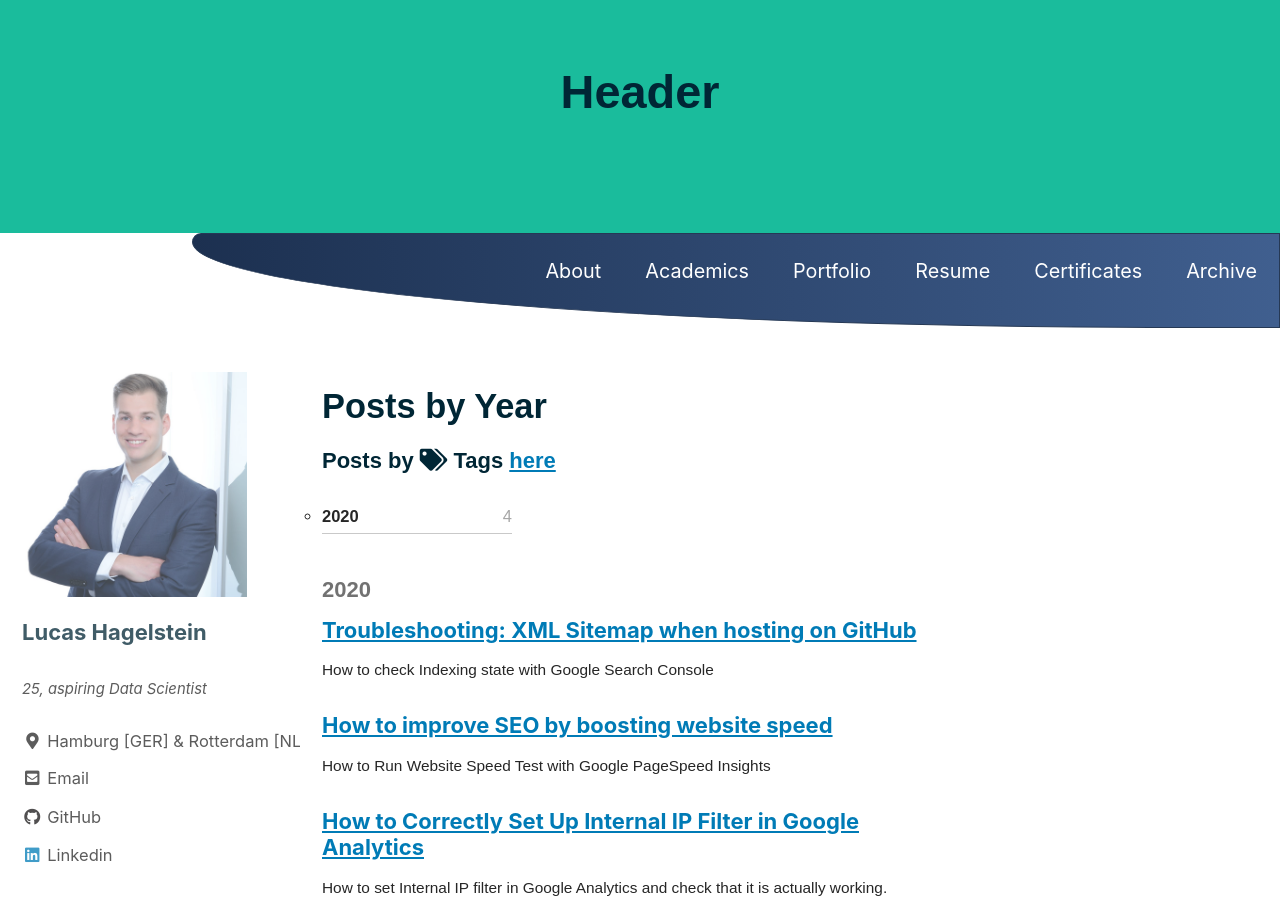
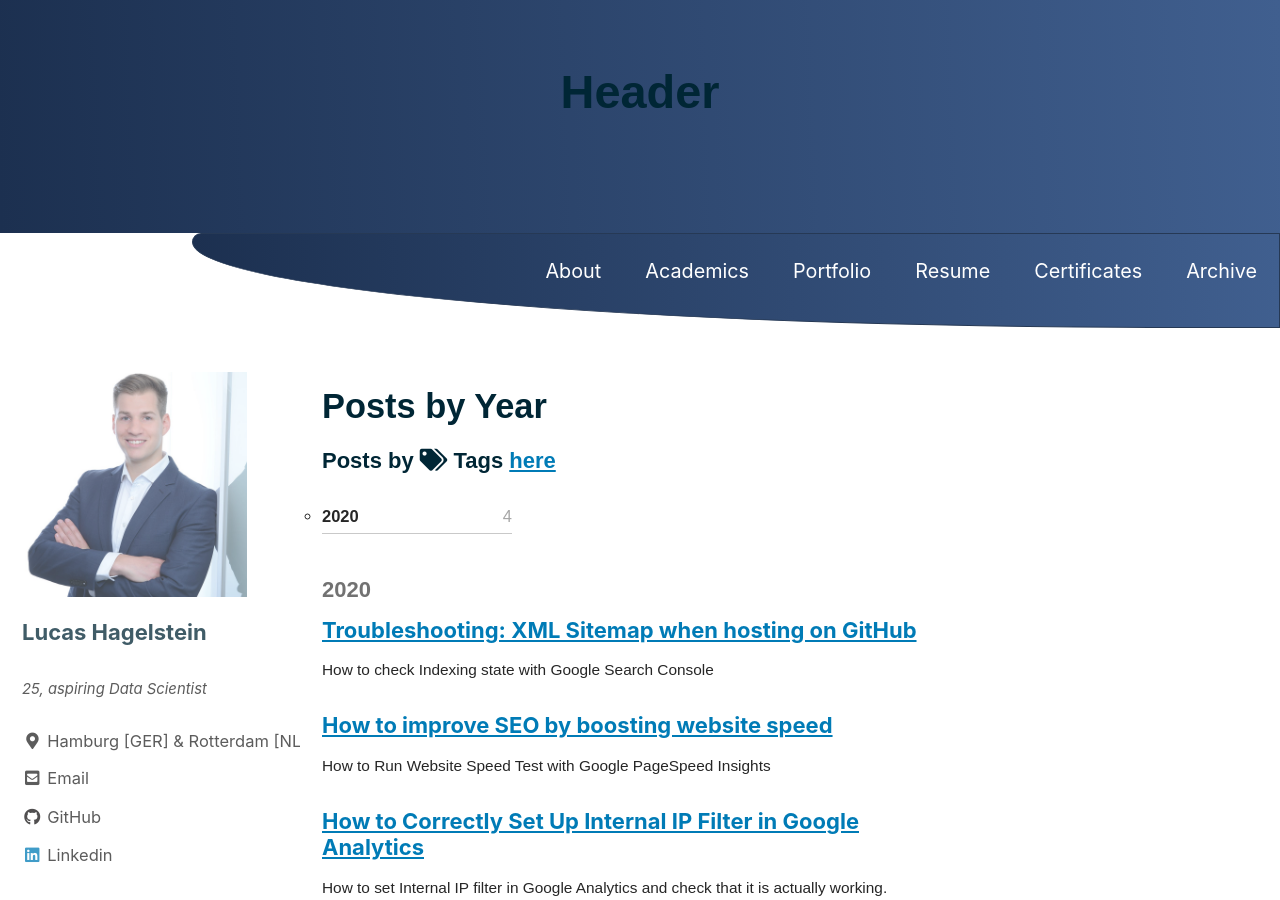
Before and after one commit to LHAGELS/LHAGELS.github.io, a Jekyll site: the page built from _pages/year-archive.md, in a window 1280 px wide and 900 px high. Built offline with Jekyll 4.4.1, drawn with Linux system fonts in a browser that asks for light colours; cached includes are drawn as plain includes; nearby versions of some CDN libraries.

Commit message:
new github

```diff
--- a/_sass/minimal-mistakes/_masthead.scss
+++ b/_sass/minimal-mistakes/_masthead.scss
@@ -1,14 +1,6 @@
 /* ==========================================================================
    MASTHEAD
    ========================================================================== */
-
-  .header_background {
-     padding: 60px;
-     text-align: center;
-     background: #1abc9c;
-     color: black;
-     font-size: 30px;
-   }
 .masthead {
   position: relative;
   -webkit-animation: $intro-transition;
@@ -52,6 +44,14 @@
     }
   }
 }
+
+.header_background {
+   padding: 60px;
+   text-align: center;
+   background-image: linear-gradient(268deg, #405f8f, #1c3050);
+   background-color: black;
+   font-size: 30px;
+ }
 
 .site-logo img {
   max-height: 2rem;
```
